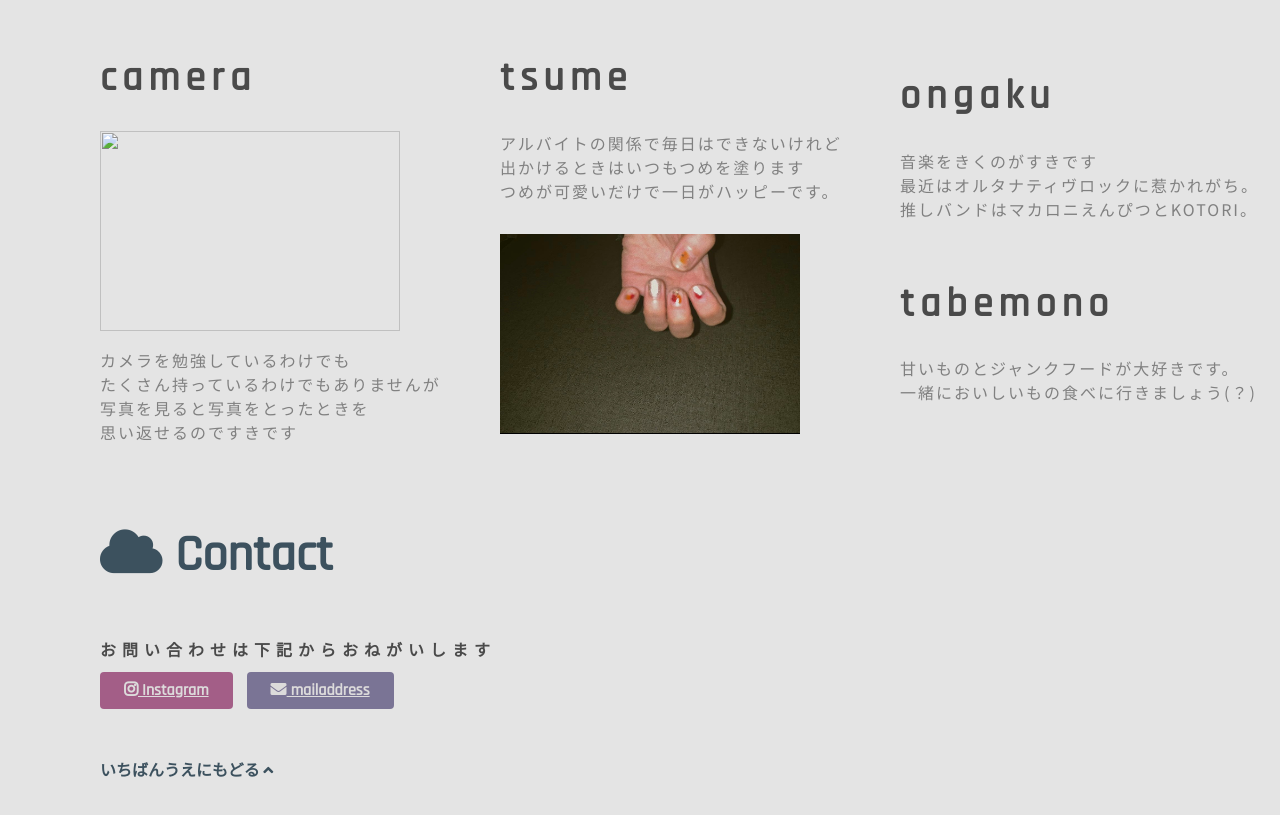
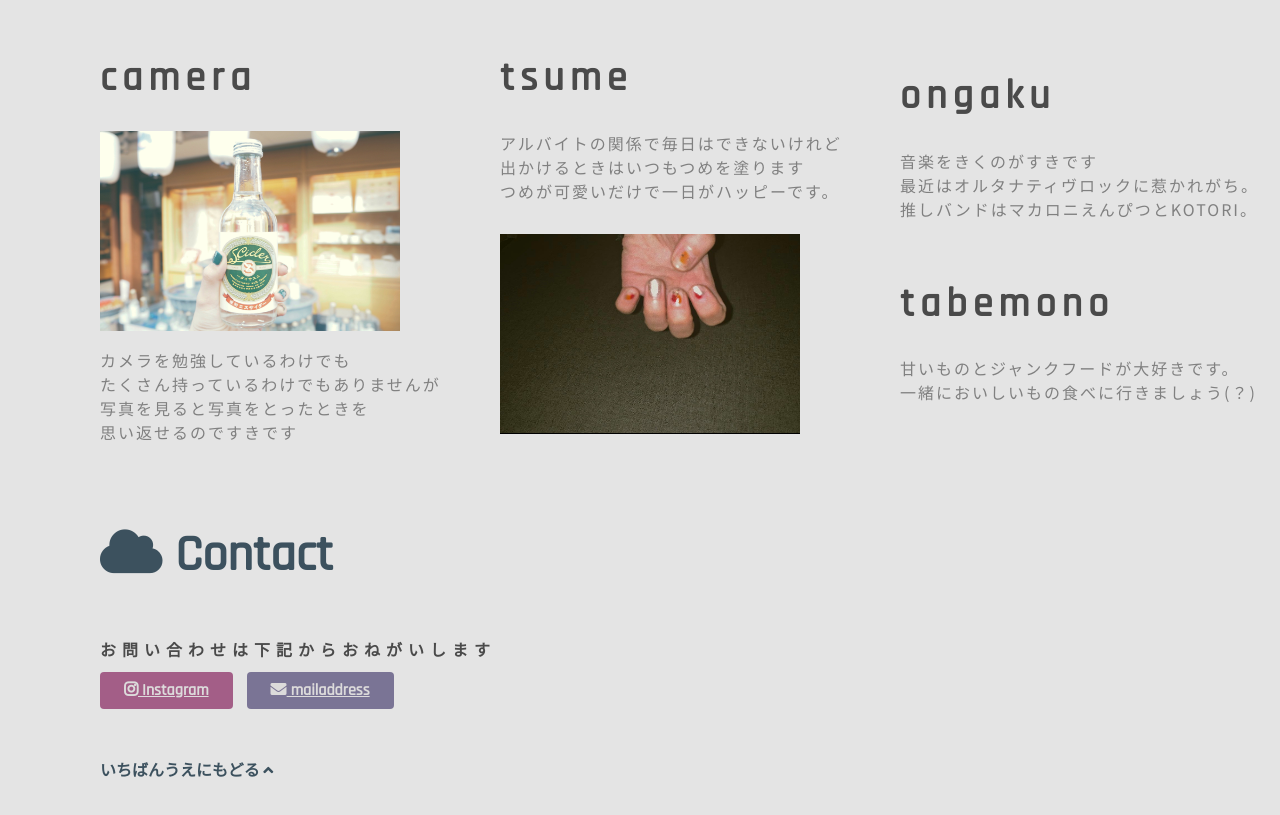
Before and after one commit to nqnq03/Portfolio, a plain HTML site: page index.html in a window 1280 px wide. Shown: the part 1120-1935 px from the top of the page. Drawn offline with nearby package versions, Linux system fonts and the light colour scheme; files whose address does not match are found by name.

Commit message:
Update index.html

```diff
--- a/index.html
+++ b/index.html
@@ -61,7 +61,7 @@
                 </div>
                 <div class = "mee">
                 <h1>camera</h1>
-                <img class="pic" src="img/img/camera.jpg">
+                <img class="pic" src="https://github.com/nqnq03/Portfolio/blob/main/img/camera.jpg?raw=true">
                 <br>
                 <h2>カメラを勉強しているわけでも
                     <br>たくさん持っているわけでもありませんが
```
